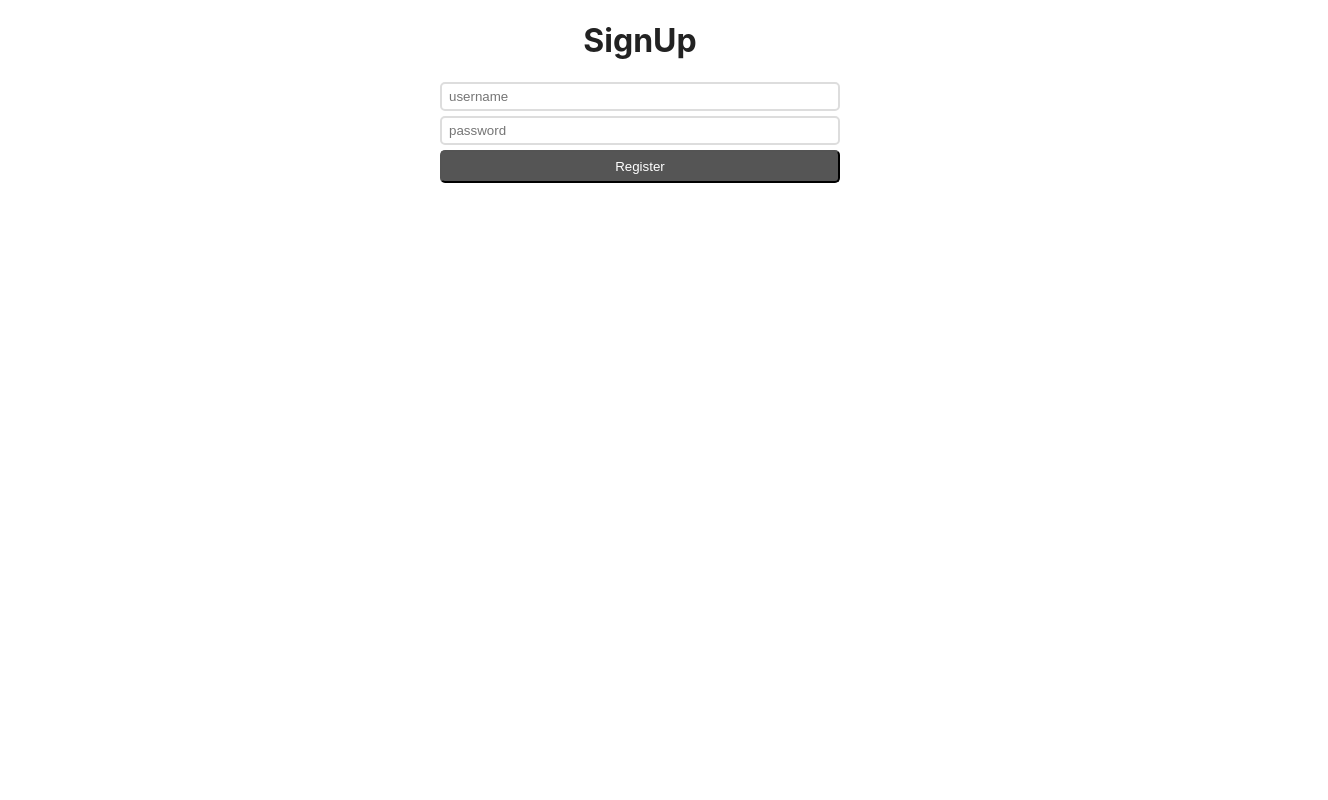
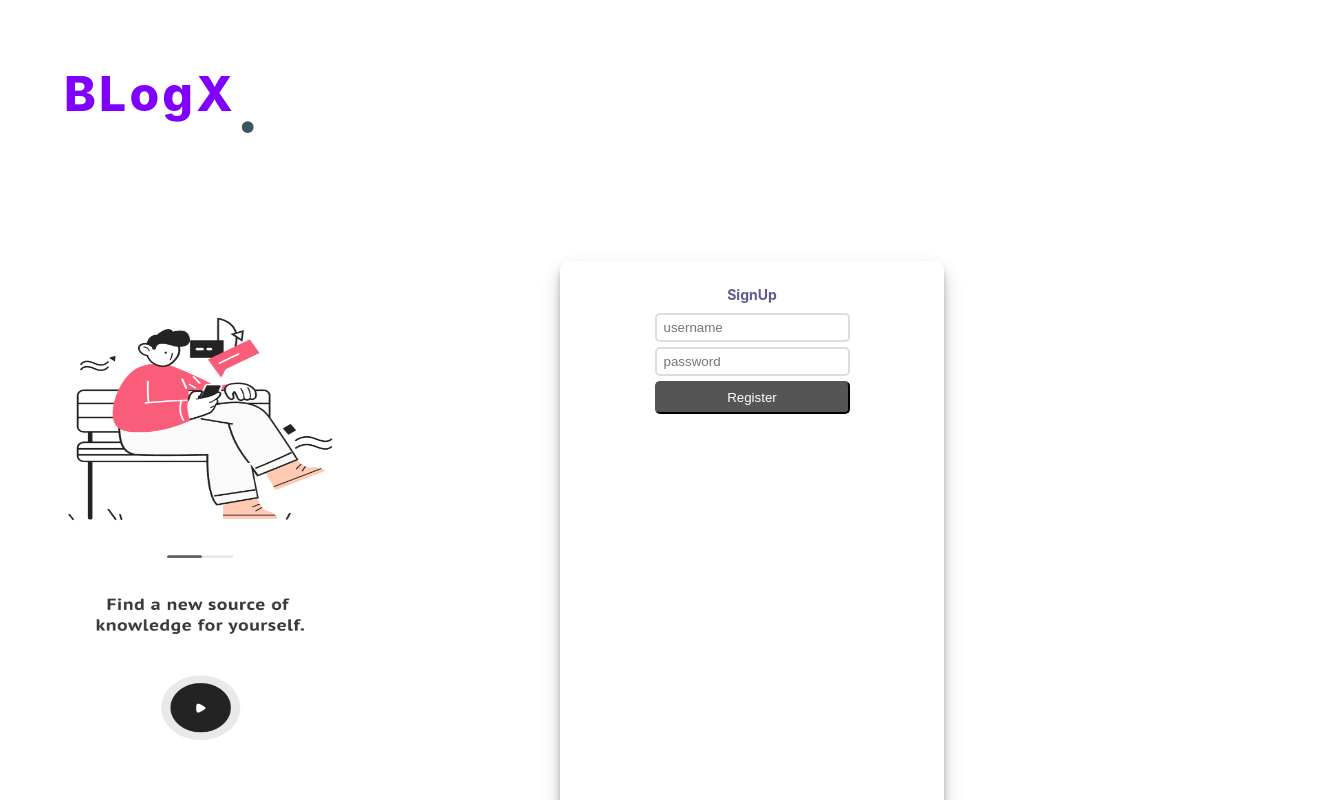
Before and after one commit to Shashan-k08/BlogX, a React (Create React App) app in the folder client/: page /signup in a window 1280 px wide. Shown: the top 800 px of the page, 1328 px wide, since content can reach past the window. Built offline with nearby package versions, Linux system fonts and the light colour scheme.

Commit message:
login Ui updated

```diff
--- a/client/src/App.css
+++ b/client/src/App.css
@@ -11,6 +11,14 @@ main {
   padding: 10px;
 
   margin: 0 auto;
+}
+.row{
+  display: flex;
+  flex-direction: row;
+}
+.column{
+  display: flex;
+  flex-direction: column;
 }
 .pointer {
   cursor: pointer;
@@ -78,6 +86,11 @@ form.login,
 form.signup {
   max-width: 400px;
   margin: 0 auto;
+
+}
+.signup h1{
+  color: #5d5b8d;
+      font-size: 14px;
 }
 
 .post-box {
@@ -169,3 +182,45 @@ form.signup h1 {
      text-align: center;
      border-radius: 2px;
 }
+.signup-container {
+  width: 100%;
+  height: 100%;
+}
+
+.logo {
+  display: flex;
+  font-size: 3rem;
+  font-weight: 800;
+  color: #7f00ff;
+  letter-spacing: .2rem;
+  cursor: pointer;
+  margin: 4rem;
+  /* text-transform: uppercase; */
+}
+div.logo b{
+    font-size: 70px;
+    color: #3d535f;
+
+}
+.wrapper{
+  margin: 3rem;
+  width: 100%;
+}
+.wrapper1 {
+width: 40%;
+}
+.wrapper1 img{
+  height: 81%;
+  width: 60%;
+}
+.wrapper2{
+width: 30%;
+box-shadow: rgba(0, 0, 0, 0.19) 0px 10px 20px, rgba(0, 0, 0, 0.23) 0px 6px 6px;
+background-color: white;
+border-radius: 10px;
+display: flex;
+flex-direction: column;
+gap: 10px;
+padding: 1em 0em;
+align-items: center;
+}
--- a/client/src/pages/SignUp.jsx
+++ b/client/src/pages/SignUp.jsx
@@ -1,7 +1,7 @@
 import React from 'react'
 import { useState } from 'react'
 import { useNavigate } from 'react-router-dom';
-
+import imag1 from '../img/Blog-img1.png';
 const SignUp = (props) => {
   const [credentials, setcredentials] = useState({ username: "", password: "" })
   const host = "http://localhost:5000";
@@ -34,8 +34,11 @@ const SignUp = (props) => {
   }
 
   return (
-    <div>
-
+    <div className='signup-container column'>
+      <div className="logo">BLogX <b>.</b></div>
+      <div className="wrapper row" >
+        <div className="wrapper1"> <img src={imag1} alt=''/></div>
+        <div className="wrapper2">
           <form className='signup' onSubmit={submit}>
             <h1>SignUp</h1>
             <input type="text" placeholder="username" name="username" onChange={onchange} />
@@ -43,6 +46,8 @@ const SignUp = (props) => {
             <button className='pointer'>Register</button>
           </form>
         </div>
+      </div>
+    </div>
   )
 }
 
```
Also changed, not shown: client/src/img/Blog-img1.png (added), client/src/img/Blog-img2.png (added). Lines whose indentation alone changed are shown as unchanged.
